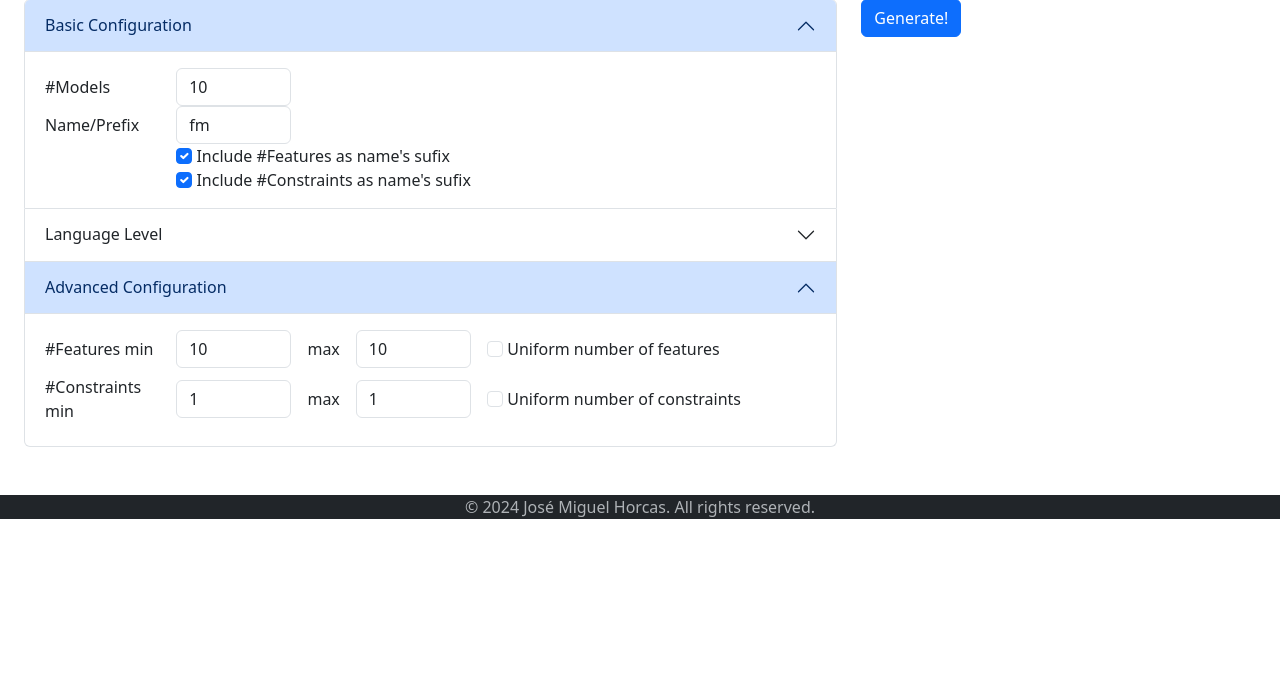
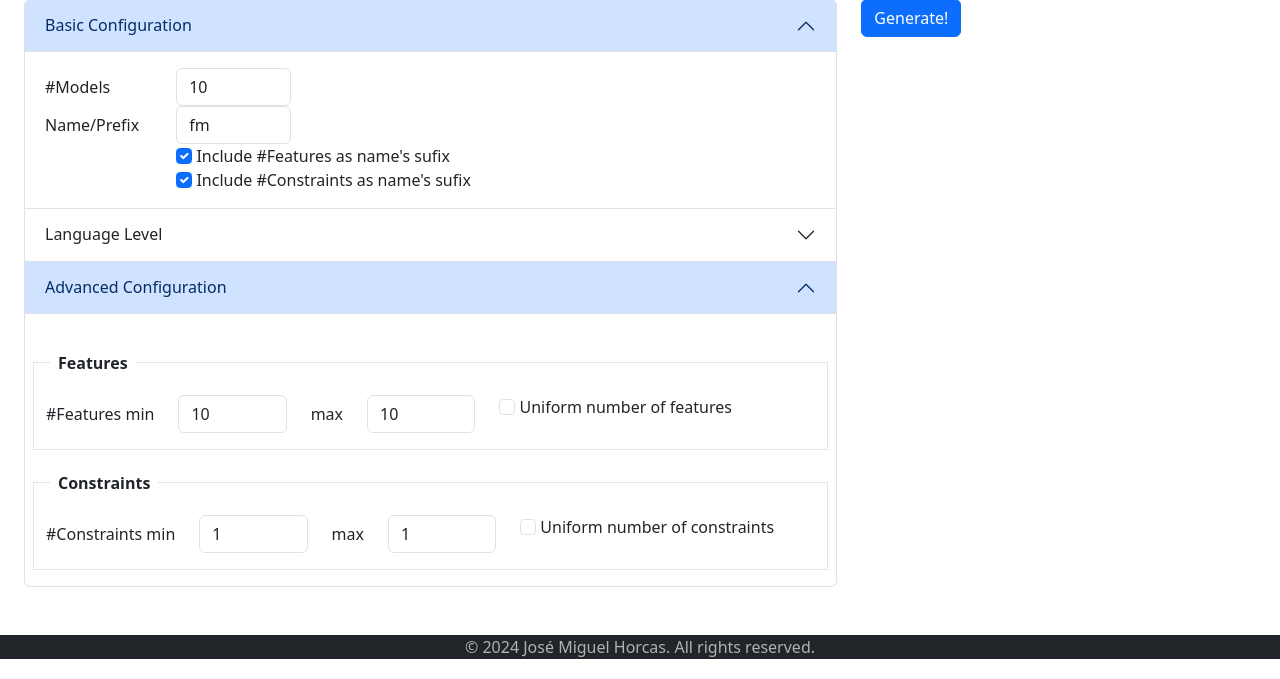
Before and after one commit to jmhorcas/fmsGen, a Flask app: page / in a window 1280 px wide, after a click on "Advanced Configuration". Shown: the part 121-800 px from the top of the page. Run offline with Flask 3, Linux system fonts and the light colour scheme.

Commit message:
Change style of advanced options

```diff
--- /dev/null
+++ b/app/blueprints/config_gen/static/css/dividers.css
@@ -0,0 +1,41 @@
+/* fieldset.scheduler-border {
+    border: 1px groove #ddd !important;
+    padding: 0 1.4em 1.4em 1.4em !important;
+    margin: 0 0 1.5em 0 !important;
+    -webkit-box-shadow:  0px 0px 0px 0px #000;
+            box-shadow:  0px 0px 0px 0px #000;
+}
+
+legend.scheduler-border {
+    width:inherit;
+    padding:0 10px;
+    border-bottom:none;
+} */
+
+/* .form-1-box { padding-top: 30px; text-align: left; }
+
+.form-1-box legend {
+    font-size: inherit;
+    line-height: 30px;
+    font-weight: 600;
+    text-transform: uppercase;
+    color: #555;
+} */
+
+.customLegend {
+    border: 1px solid #e5e5e5;
+    padding: 2em 0 1em;
+    margin-top: 2em;
+    position: relative;
+}
+.customLegend legend {
+    font-size: inherit;
+    font-weight: bold;
+    border: 0;
+    background: #fff;
+    width: auto;
+    transform: translateY(-50%);
+    position: absolute;
+    top: 0; left: 1em;
+    padding: 0 .5em;
+}
--- a/app/blueprints/config_gen/templates/config_gen/advanced_config.html
+++ b/app/blueprints/config_gen/templates/config_gen/advanced_config.html
@@ -1,6 +1,7 @@
 <!-- PARAM: Minimum and maximum number of features -->
-<div class="row g-3 align-items-center">
-  <div class="col-2">
+<fieldset class="customLegend row">
+  <legend>Features</legend>
+    <div class="col-auto">
       <label for="MIN_NUM_FEATURES" class="col-form-label">{{params.MIN_NUM_FEATURES.title}}</label>
     </div>
     <div class="col-2">
@@ -14,15 +15,16 @@
     </div>
     <div class="col-auto">
       <input class="form-check-input" type="checkbox" id="UNIFORM_NUM_FEATURES" name="UNIFORM_NUM_FEATURES" {% if params and params.UNIFORM_NUM_FEATURES.value %}checked{% endif %}>
-    <label class="form-check-label" for="flexCheckChecked" data-bs-toggle="tooltip" data-bs-placement="right" title="{{params.UNIFORM_NUM_FEATURES.description}}" >
+      <label class="form-check-label" for="UNIFORM_NUM_FEATURES" data-bs-toggle="tooltip" data-bs-placement="right" title="{{params.UNIFORM_NUM_FEATURES.description}}" >
         {{params.UNIFORM_NUM_FEATURES.title}}
       </label>
     </div>
-</div>
+</fieldset>
 
 <!-- PARAM: Minimum and maximum number of constraints -->
-<div class="row g-3 align-items-center">
-  <div class="col-2">
+<fieldset class="customLegend row">
+  <legend>Constraints</legend>
+    <div class="col-auto">
       <label for="MIN_NUM_CONSTRAINTS" class="col-form-label">{{params.MIN_NUM_CONSTRAINTS.title}}</label>
     </div>
     <div class="col-2">
@@ -36,8 +38,8 @@
     </div>
     <div class="col-auto">
       <input class="form-check-input" type="checkbox" id="UNIFORM_NUM_CONSTRAINTS" name="UNIFORM_NUM_CONSTRAINTS" {% if params and params.UNIFORM_NUM_CONSTRAINTS.value %}checked{% endif %}>
-    <label class="form-check-label" for="flexCheckChecked" data-bs-toggle="tooltip" data-bs-placement="right" title="{{params.UNIFORM_NUM_CONSTRAINTS.description}}" >
+      <label class="form-check-label" for="UNIFORM_NUM_CONSTRAINTS" data-bs-toggle="tooltip" data-bs-placement="right" title="{{params.UNIFORM_NUM_CONSTRAINTS.description}}" >
         {{params.UNIFORM_NUM_CONSTRAINTS.title}}
       </label>
     </div>
-</div>
+</fieldset>
--- a/app/blueprints/config_gen/templates/config_gen/basic_config.html
+++ b/app/blueprints/config_gen/templates/config_gen/basic_config.html
@@ -23,7 +23,7 @@
       <div class="col-2"></div>
       <div class="col-auto">
         <input class="form-check-input" type="checkbox" id="INCLUDE_NUMFEATURES_PREFIX" name="INCLUDE_NUMFEATURES_PREFIX" {% if params and params.INCLUDE_NUMFEATURES_PREFIX.value %}checked{% endif %}>
-        <label class="form-check-label" for="flexCheckChecked" data-bs-toggle="tooltip" data-bs-placement="right" title="{{params.INCLUDE_NUMFEATURES_PREFIX.description}}" >
+        <label class="form-check-label" for="INCLUDE_NUMFEATURES_PREFIX" data-bs-toggle="tooltip" data-bs-placement="right" title="{{params.INCLUDE_NUMFEATURES_PREFIX.description}}" >
           {{params.INCLUDE_NUMFEATURES_PREFIX.title}}
         </label>
       </div>
@@ -34,7 +34,7 @@
       <div class="col-2"></div>
       <div class="col-auto">
         <input class="form-check-input" type="checkbox" id="INCLUDE_NUMCONSTRAINTS_PREFIX" name="INCLUDE_NUMCONSTRAINTS_PREFIX" {% if params and params.INCLUDE_NUMCONSTRAINTS_PREFIX.value %}checked{% endif %}>
-        <label class="form-check-label" for="flexCheckChecked" data-bs-toggle="tooltip" data-bs-placement="right" title="{{params.INCLUDE_NUMCONSTRAINTS_PREFIX.description}}" >
+        <label class="form-check-label" for="INCLUDE_NUMCONSTRAINTS_PREFIX" data-bs-toggle="tooltip" data-bs-placement="right" title="{{params.INCLUDE_NUMCONSTRAINTS_PREFIX.description}}" >
           {{params.INCLUDE_NUMCONSTRAINTS_PREFIX.title}}
         </label>
       </div>
--- a/app/blueprints/config_gen/templates/config_gen/index.html
+++ b/app/blueprints/config_gen/templates/config_gen/index.html
@@ -1,4 +1,8 @@
 {% extends 'base.html' %}
+
+{% block styles %}
+    <link rel="stylesheet" href="{{url_for('config_gen.static', filename='css/dividers.css')}}" />
+{% endblock %}
 
 {% block content %}
 <div class="container-fluid">
```
Lines whose indentation alone changed are shown as unchanged.
